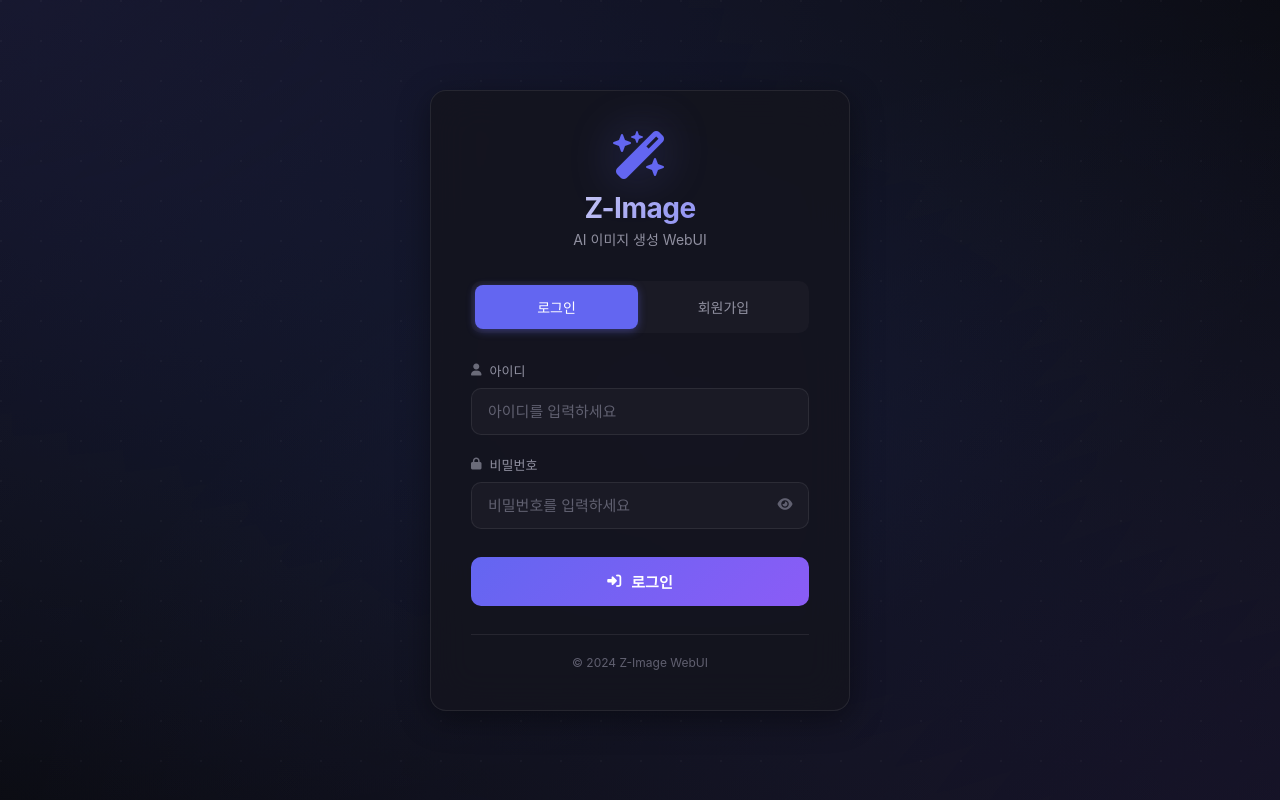
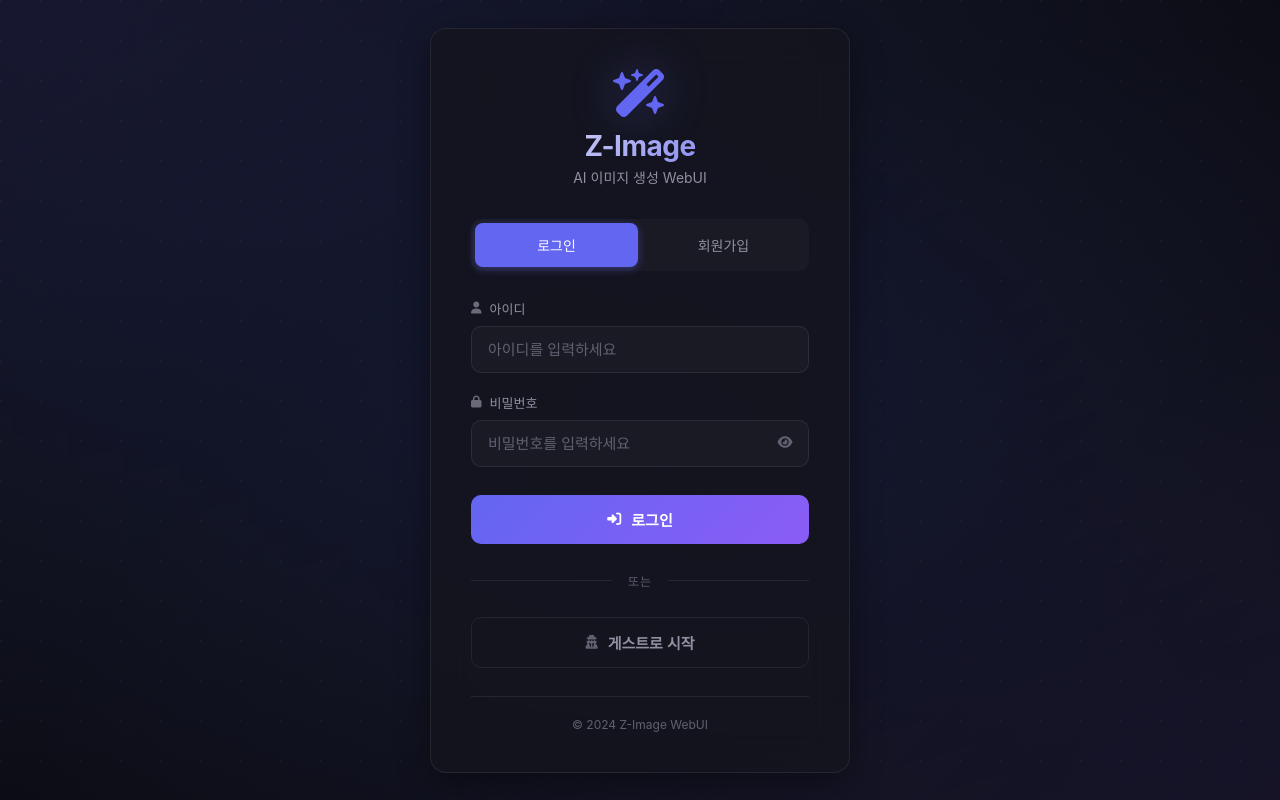
Before and after one commit to PriuS2/Z-Image_WebUI, a FastAPI app: page /login in a window 1280 px wide. Run offline with FastAPI, Linux system fonts and the light colour scheme.

Commit message:
게스트

```diff
--- a/app.py
+++ b/app.py
@@ -868,7 +868,10 @@ async def login_page(request: Request):
         set_session_cookie(response, session)
         return response
 
-    response = templates.TemplateResponse("login.html", {"request": request})
+    response = templates.TemplateResponse("login.html", {
+        "request": request,
+        "cache_bust": int(time.time()),
+    })
     # 비로그인에서는 세션/쿠키를 만들지 않음
     clear_session_cookie(response)
 
@@ -1726,8 +1729,12 @@ async def login(request: Request, data: LoginRequest):
     # 로그인은 세션(로그인 쿠키) 발급이 필요하므로 생성 허용
     session = await get_session_from_request(request, create_if_missing=True)
 
-    # 인증
-    success, message, user = auth_manager.authenticate(data.username, data.password)
+    # 아이디와 비밀번호가 모두 비어있으면 게스트로 로그인
+    if not data.username.strip() and not data.password.strip():
+        success, message, user = auth_manager.get_or_create_guest()
+    else:
+        # 일반 인증
+        success, message, user = auth_manager.authenticate(data.username, data.password)
 
     if not success or not user:
         raise HTTPException(401, message)
@@ -1738,7 +1745,33 @@ async def login(request: Request, data: LoginRequest):
     response = JSONResponse(content={
         "success": True,
         "message": message,
-        "user": user.to_dict()
+        "user": user.to_dict(),
+        "is_guest": user.username == auth_manager.GUEST_USERNAME
+    })
+    set_session_cookie(response, session)
+    return response
+
+
+@app.post("/api/auth/guest")
+async def guest_login(request: Request):
+    """게스트 로그인"""
+    # 게스트 로그인은 세션(로그인 쿠키) 발급이 필요하므로 생성 허용
+    session = await get_session_from_request(request, create_if_missing=True)
+
+    # 게스트 계정 가져오기 (없으면 생성)
+    success, message, user = auth_manager.get_or_create_guest()
+
+    if not success or not user:
+        raise HTTPException(500, message)
+
+    # 세션에 로그인 정보 연결
+    await session_manager.login_session(session.session_id, user.id, user.username)
+
+    response = JSONResponse(content={
+        "success": True,
+        "message": message,
+        "user": user.to_dict(),
+        "is_guest": True
     })
     set_session_cookie(response, session)
     return response
--- a/static/css/auth.css
+++ b/static/css/auth.css
@@ -372,6 +372,53 @@ body {
     to { transform: rotate(360deg); }
 }
 
+/* 구분선 */
+.auth-divider {
+    display: flex;
+    align-items: center;
+    gap: 16px;
+    margin: 8px 0;
+}
+
+.auth-divider::before,
+.auth-divider::after {
+    content: '';
+    flex: 1;
+    height: 1px;
+    background: var(--border);
+}
+
+.auth-divider span {
+    font-size: 12px;
+    color: var(--text-muted);
+    text-transform: uppercase;
+    letter-spacing: 1px;
+}
+
+/* 게스트 버튼 */
+.guest-btn {
+    background: transparent;
+    border: 1px solid var(--border);
+    color: var(--text-secondary);
+    margin-top: 0;
+}
+
+.guest-btn:hover {
+    background: rgba(255, 255, 255, 0.05);
+    border-color: var(--text-muted);
+    color: var(--text-primary);
+    box-shadow: none;
+    transform: translateY(-2px);
+}
+
+.guest-btn i {
+    color: var(--text-muted);
+}
+
+.guest-btn:hover i {
+    color: var(--accent);
+}
+
 /* 푸터 */
 .auth-footer {
     margin-top: 28px;
--- a/static/js/auth.js
+++ b/static/js/auth.js
@@ -6,6 +6,7 @@ document.addEventListener('DOMContentLoaded', () => {
     initTabs();
     initForms();
     initPasswordToggle();
+    initGuestLogin();
 });
 
 /**
@@ -91,7 +92,13 @@ async function handleLogin(e) {
     const username = document.getElementById('loginUsername').value.trim();
     const password = document.getElementById('loginPassword').value;
 
-    // 유효성 검사
+    // 아이디와 비밀번호가 모두 비어있으면 게스트 로그인
+    if (!username && !password) {
+        handleGuestLogin();
+        return;
+    }
+
+    // 둘 중 하나만 비어있으면 에러
     if (!username || !password) {
         showError(errorDiv, '아이디와 비밀번호를 입력해주세요.');
         return;
@@ -248,3 +255,54 @@ function setButtonLoading(button, loading) {
         }
     }
 }
+
+/**
+ * 게스트 로그인 초기화
+ */
+function initGuestLogin() {
+    const guestBtn = document.getElementById('guestLoginBtn');
+    console.log('initGuestLogin called, button:', guestBtn);
+    if (guestBtn) {
+        guestBtn.addEventListener('click', (e) => {
+            console.log('Guest button clicked');
+            e.preventDefault();
+            e.stopPropagation();
+            handleGuestLogin();
+        });
+    }
+}
+
+/**
+ * 게스트 로그인 처리
+ */
+async function handleGuestLogin() {
+    const guestBtn = document.getElementById('guestLoginBtn');
+    const errorDiv = document.getElementById('loginError');
+
+    // 버튼 비활성화
+    setButtonLoading(guestBtn, true);
+    clearErrors();
+
+    try {
+        const response = await fetch('/api/auth/guest', {
+            method: 'POST',
+            headers: {
+                'Content-Type': 'application/json'
+            }
+        });
+
+        const data = await response.json();
+
+        if (response.ok && data.success) {
+            // 게스트 로그인 성공 - 메인 페이지로 이동
+            window.location.href = '/';
+        } else {
+            showError(errorDiv, data.detail || data.message || '게스트 로그인에 실패했습니다.');
+        }
+    } catch (error) {
+        console.error('Guest login error:', error);
+        showError(errorDiv, '서버와 통신 중 오류가 발생했습니다.');
+    } finally {
+        setButtonLoading(guestBtn, false);
+    }
+}
--- a/templates/login.html
+++ b/templates/login.html
@@ -5,7 +5,7 @@
     <meta name="viewport" content="width=device-width, initial-scale=1.0">
     <title>Z-Image WebUI - 로그인</title>
     <link rel="stylesheet" href="https://cdnjs.cloudflare.com/ajax/libs/font-awesome/6.5.1/css/all.min.css">
-    <link rel="stylesheet" href="/static/css/auth.css">
+    <link rel="stylesheet" href="/static/css/auth.css?v={{ cache_bust | default(1) }}">
 </head>
 <body>
     <div class="auth-container">
@@ -60,6 +60,15 @@
                 <button type="submit" class="auth-btn">
                     <i class="fas fa-sign-in-alt"></i>
                     로그인
+                </button>
+
+                <div class="auth-divider">
+                    <span>또는</span>
+                </div>
+
+                <button type="button" class="auth-btn guest-btn" id="guestLoginBtn">
+                    <i class="fas fa-user-secret"></i>
+                    게스트로 시작
                 </button>
             </form>
 
@@ -118,6 +127,6 @@
         </div>
     </div>
 
-    <script src="/static/js/auth.js"></script>
+    <script src="/static/js/auth.js?v={{ cache_bust | default(1) }}"></script>
 </body>
 </html>
```
Also changed, not shown: utils/auth.py (+62 -0 lines).
